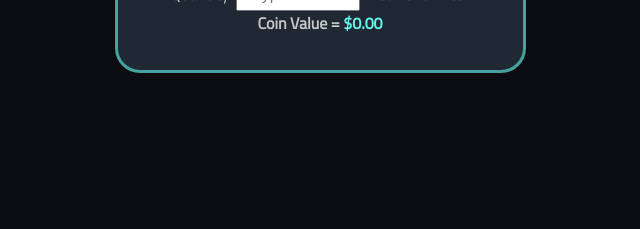
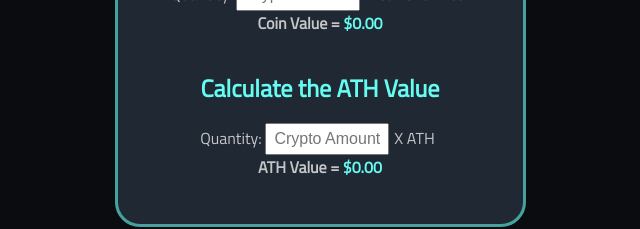
Before and after one commit to PhilippeRoemer/MiniCryptoCalculator, a React (Create React App) app: page / in a window 1280 px wide. Shown: the part 560-789 px from the top of the page, without its empty margins (320-960 px from the left). Built offline with nearby package versions, Linux system fonts and the light colour scheme; no server answers.

Commit message:
ATH calculation added

```diff
--- a/src/App.css
+++ b/src/App.css
@@ -33,7 +33,6 @@ label {
     padding: 10px;
     margin: auto;
     border-radius: 25px;
-    padding-bottom: 35px;
     width: 385px;
 }
 
@@ -99,6 +98,7 @@ td {
 .coinPriceDiv {
     margin-top: 15px;
     text-align: center;
+    margin-bottom: 35px;
 }
 
 .marketCapInput {
--- a/src/App.js
+++ b/src/App.js
@@ -49,12 +49,28 @@ function App() {
         }
     }
 
+    function generateATH() {
+        //Generates the current value of the amount of coins entered
+        //Total Current Price = Quantity * Current Price
+        const index = document.getElementById("crypto").selectedIndex;
+        const coinData = document.getElementById("crypto").options;
+        const quantity = document.getElementById("cryptoAmountATH").value;
+        const coinATH = coinData[index].dataset.ath;
+        const coinATHtotal = coinATH * quantity;
+
+        if (index <= 0) {
+            alert("Please select a cryptocurreny");
+        } else {
+            document.getElementById("CoinATHtotal").innerHTML = "$" + coinATHtotal.toFixed(2).replace(/(\d)(?=(\d{3})+(?!\d))/g, "$1,");
+        }
+    }
+
     return (
         <div className="container">
             <img src={Logo} class="logo" />
             <h1 className="title">Current Crypto Market</h1>
             <br></br>
-            <div>
+            {/* Coin Table */}
             <table>
                 <tr>
                     <th></th>
@@ -66,7 +82,6 @@ function App() {
                     return <Coin name={coin.name} price={coin.current_price} marketcap={coin.market_cap} image={coin.image} priceChange={coin.price_change_percentage_24h} ath={coin.ath} chart={coin.sparkline_in_7d.price} />;
                 })}
             </table>
-            </div>
 
             {/* Select a coin */}
             <select id="crypto" className="selectCrypto">
@@ -117,6 +132,20 @@ function App() {
                     </span>
                 </p>
             </div>
+
+            {/* ATH Div */}
+            <h2 className="title">Calculate the ATH Value</h2>
+            <div className="coinPriceDiv">
+                <label for="QuantityATH">Quantity: </label>
+                <input type="text" className="coinAmountInput" name="QuantityATH" placeholder="Crypto Amount" id="cryptoAmountATH" onChange={generateATH} />
+                <p className="coinAmountInput2">X ATH</p>
+                <p className="bold">
+                    ATH Value ={" "}
+                    <span id="CoinATHtotal" className="highlight">
+                        $0.00
+                    </span>
+                </p>
+            </div>
         </div>
     );
 }
```
Lines whose indentation alone changed are shown as unchanged.
